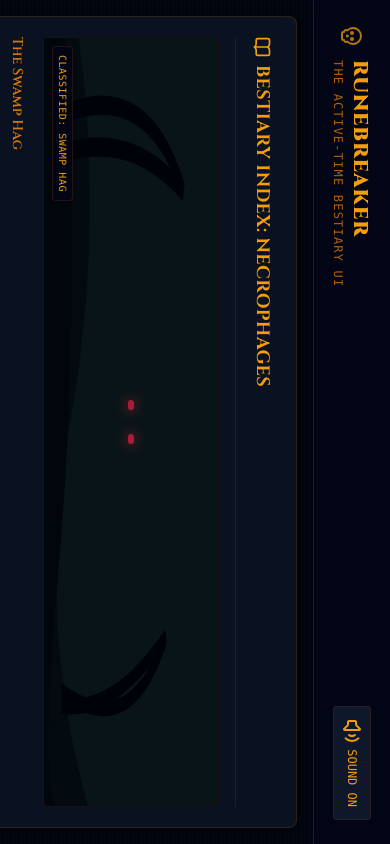
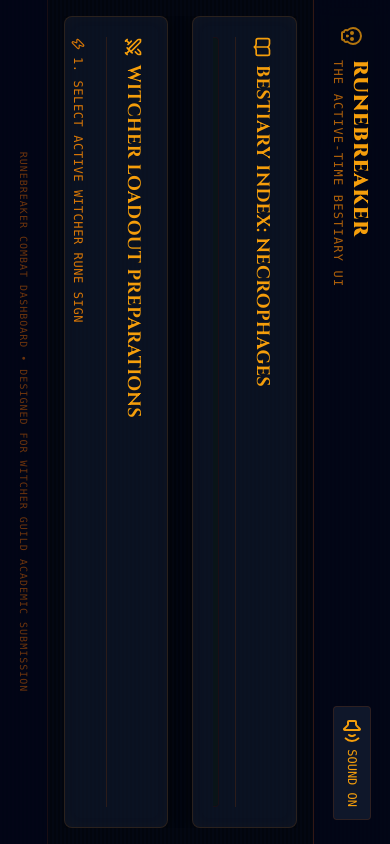
Before and after one commit to GoremiOguru/runebreaker_ui, a React (Vite) app: page / in a window 390 px wide. Built offline with nearby package versions, Linux system fonts and the light colour scheme; a web font is replaced by a local one.

Commit message:
hunt button fix update on the view port for phones with browser constraints.

```diff
--- a/src/App.tsx
+++ b/src/App.tsx
@@ -522,14 +522,14 @@ function App() {
         </header>
 
       {/* MAIN CONTAINER */}
-      <main className="flex-grow max-w-6xl w-full mx-auto p-4 md:p-6 landscape-short:p-2 flex flex-col justify-center">
+      <main className="flex-grow max-w-6xl w-full mx-auto p-4 md:p-6 landscape-short:p-2 flex flex-col justify-center overflow-hidden">
 
         {/* PREP SCREEN */}
         {currentScreen === 'prep' && (
-          <div className="grid grid-cols-1 lg:grid-cols-12 landscape-short:grid-cols-2 gap-6 landscape-short:gap-3 items-stretch">
+          <div className="grid grid-cols-1 lg:grid-cols-12 landscape-short:grid-cols-2 gap-6 landscape-short:gap-3 items-stretch flex-grow overflow-hidden">
 
             {/* LEFT COLUMN: BESTIARY PROFILE */}
-            <div className="lg:col-span-5 landscape-short:col-span-1 flex flex-col bg-slate-900/70 border border-amber-900/30 rounded-lg p-5 landscape-short:p-2.5 medieval-border game-card-height">
+            <div className="lg:col-span-5 landscape-short:col-span-1 flex flex-col bg-slate-900/70 border border-amber-900/30 rounded-lg p-5 landscape-short:p-2.5 medieval-border h-full overflow-hidden">
               <div className="flex items-center gap-2 landscape-short:gap-1.5 border-b border-amber-900/30 pb-3 mb-4 landscape-short:pb-1 landscape-short:mb-2 shrink-0">
                 <BookOpen className="h-5 w-5 landscape-short:h-4 landscape-short:w-4 text-amber-500" />
                 <h2 className="text-lg landscape-short:text-xs font-bold font-medieval text-amber-500 tracking-wide uppercase">Bestiary Index: Necrophages</h2>
@@ -591,7 +591,7 @@ function App() {
             </div>
 
             {/* RIGHT COLUMN: LOADOUT GRID */}
-            <div className="lg:col-span-7 landscape-short:col-span-1 flex flex-col justify-between bg-slate-900/70 border border-amber-900/30 rounded-lg p-5 landscape-short:p-2.5 medieval-border game-card-height">
+            <div className="lg:col-span-7 landscape-short:col-span-1 flex flex-col justify-between bg-slate-900/70 border border-amber-900/30 rounded-lg p-5 landscape-short:p-2.5 medieval-border h-full overflow-hidden">
               <div>
                 <div className="flex items-center gap-2 border-b border-amber-900/30 pb-3 mb-5 landscape-short:pb-1 landscape-short:mb-2 shrink-0">
                   <Swords className="h-5 w-5 landscape-short:h-4 landscape-short:w-4 text-amber-500" />
@@ -599,7 +599,7 @@ function App() {
                 </div>
 
                 {/* Inner scrollable area for grids */}
-                <div className="flex-grow overflow-y-auto game-card-scroll-height landscape-short:pr-1.5 medieval-scrollbar space-y-4 landscape-short:space-y-2">
+                <div className="flex-grow overflow-y-auto landscape-short:pr-1.5 medieval-scrollbar space-y-4 landscape-short:space-y-2">
                   {/* RUNES GRID */}
                   <div className="mb-6 landscape-short:mb-2">
                     <h3 className="text-xs landscape-short:text-[10px] text-amber-600 font-mono tracking-wider uppercase mb-3 landscape-short:mb-1.5 flex items-center gap-1.5">
@@ -748,10 +748,10 @@ function App() {
 
         {/* COMBAT SCREEN */}
         {currentScreen === 'combat' && (
-          <div className="grid grid-cols-1 lg:grid-cols-12 landscape-short:grid-cols-3 gap-6 landscape-short:gap-2.5 items-stretch relative">
+          <div className="grid grid-cols-1 lg:grid-cols-12 landscape-short:grid-cols-3 gap-6 landscape-short:gap-2.5 items-stretch relative flex-grow overflow-hidden">
 
             {/* LEFT COLUMN: PLAYER STATS */}
-            <div className={`lg:col-span-4 landscape-short:col-span-1 bg-slate-900/70 border border-amber-900/30 rounded-lg p-5 landscape-short:p-2.5 medieval-border flex flex-col justify-between transition-all game-card-height ${isPlayerDmgFlash ? 'animate-flash-red border-red-500' : ''}`}>
+            <div className={`lg:col-span-4 landscape-short:col-span-1 bg-slate-900/70 border border-amber-900/30 rounded-lg p-5 landscape-short:p-2.5 medieval-border flex flex-col justify-between transition-all h-full overflow-hidden ${isPlayerDmgFlash ? 'animate-flash-red border-red-500' : ''}`}>
               {/* Inner scrollable area for Player Stats */}
               <div className="flex-grow overflow-y-auto space-y-3 landscape-short:space-y-1.5 landscape-short:pr-1.5 medieval-scrollbar">
                 <div className="flex items-center justify-between border-b border-amber-900/30 pb-3 mb-4 landscape-short:pb-1 landscape-short:mb-2 shrink-0">
@@ -806,7 +806,7 @@ function App() {
             </div>
 
             {/* MIDDLE COLUMN: COMBAT FEEDBACK AND LOGS */}
-            <div className="lg:col-span-4 bg-slate-900/70 border border-amber-900/30 rounded-lg p-5 landscape-short:p-2.5 medieval-border flex flex-col justify-between min-h-[350px] landscape-short:min-h-0 landscape-short:h-[calc(100vh-65px)]">
+            <div className="lg:col-span-4 bg-slate-900/70 border border-amber-900/30 rounded-lg p-5 landscape-short:p-2.5 medieval-border flex flex-col justify-between min-h-[350px] landscape-short:min-h-0 h-full overflow-hidden">
 
               <div className="flex items-center gap-2 border-b border-amber-900/30 pb-3 mb-4 landscape-short:pb-1 landscape-short:mb-2 shrink-0">
                 <Scroll className="h-5 w-5 landscape-short:h-4 landscape-short:w-4 text-amber-500" />
@@ -814,7 +814,7 @@ function App() {
               </div>
 
               {/* CRITICAL SUCCESS BADGE OVERLAY */}
-              <div className="relative flex-grow flex flex-col">
+              <div className="relative flex-grow flex flex-col overflow-hidden">
                 {criticalBadge && (
                   <div className="absolute top-4 landscape-short:top-2 inset-x-0 mx-auto z-30 text-center animate-bounce">
                     <span className="px-3 py-1.5 landscape-short:px-2 landscape-short:py-0.5 bg-amber-500 text-slate-950 font-black text-xs landscape-short:text-[10px] rounded border-2 border-amber-300 shadow-[0_0_20px_#f59e0b] font-medieval uppercase">
@@ -857,7 +857,7 @@ function App() {
             </div>
 
             {/* RIGHT COLUMN: MONSTER STATUS */}
-            <div className={`lg:col-span-4 landscape-short:col-span-1 bg-slate-900/70 border border-amber-900/30 rounded-lg p-5 landscape-short:p-2.5 medieval-border flex flex-col justify-between transition-all game-card-height ${isMonsterDmgFlash ? 'animate-flash-green border-emerald-500' : ''}`}>
+            <div className={`lg:col-span-4 landscape-short:col-span-1 bg-slate-900/70 border border-amber-900/30 rounded-lg p-5 landscape-short:p-2.5 medieval-border flex flex-col justify-between transition-all h-full overflow-hidden ${isMonsterDmgFlash ? 'animate-flash-green border-emerald-500' : ''}`}>
               {/* Inner scrollable area for monster details */}
               <div className="flex-grow overflow-y-auto space-y-3 landscape-short:space-y-1.5 landscape-short:pr-1.5 medieval-scrollbar">
                 <div className="flex items-center justify-between border-b border-amber-900/30 pb-3 mb-4 landscape-short:pb-1 landscape-short:mb-2 shrink-0">
--- a/src/index.css
+++ b/src/index.css
@@ -93,69 +93,24 @@ body {
   }
 }
 
-/* Lock scroll behavior on mobile/tablet viewports to prevent browser bouncing */
-@media (max-width: 1024px) {
-  html, body {
-    overflow: hidden;
-    position: fixed;
-    width: 100%;
-    height: 100%;
-  }
+/* Fully lock html and body viewports to prevent browser-level scrolling */
+html, body {
+  margin: 0;
+  padding: 0;
+  width: 100%;
+  height: 100%;
+  overflow: hidden;
+  position: fixed;
 }
 
-/* Custom layout root for adaptive mobile orientation scaling */
+/* Custom layout root locked to the absolute viewport boundary */
 .game-layout-root {
-  min-height: 100vh;
+  position: absolute;
+  top: 0;
+  left: 0;
+  right: 0;
+  bottom: 0;
   width: 100%;
+  height: 100%;
+  overflow: hidden;
 }
-
-/* Scale height to match parent rotated viewport height on mobile portrait */
-@media (max-width: 900px) and (orientation: portrait) {
-  .game-layout-root {
-    min-height: 100%;
-    height: 100%;
-  }
-}
-
-/* Force height lock in physical landscape mode */
-@media (orientation: landscape) and (max-height: 600px) {
-  .game-layout-root {
-    min-height: 100vh;
-    height: 100vh;
-    overflow: hidden;
-  }
-}
-
-/* Card heights adapting to physical landscape and rotated portrait orientations */
-.game-card-height {
-  height: auto;
-}
-
-@media (orientation: landscape) and (max-height: 600px) {
-  .game-card-height {
-    height: calc(100vh - 65px);
-  }
-}
-
-@media (max-width: 900px) and (orientation: portrait) {
-  .game-card-height {
-    height: calc(100vw - 65px);
-  }
-}
-
-/* Scroll container height inside cards */
-.game-card-scroll-height {
-  max-height: none;
-}
-
-@media (orientation: landscape) and (max-height: 600px) {
-  .game-card-scroll-height {
-    max-height: calc(100vh - 175px);
-  }
-}
-
-@media (max-width: 900px) and (orientation: portrait) {
-  .game-card-scroll-height {
-    max-height: calc(100vw - 175px);
-  }
-}
```
